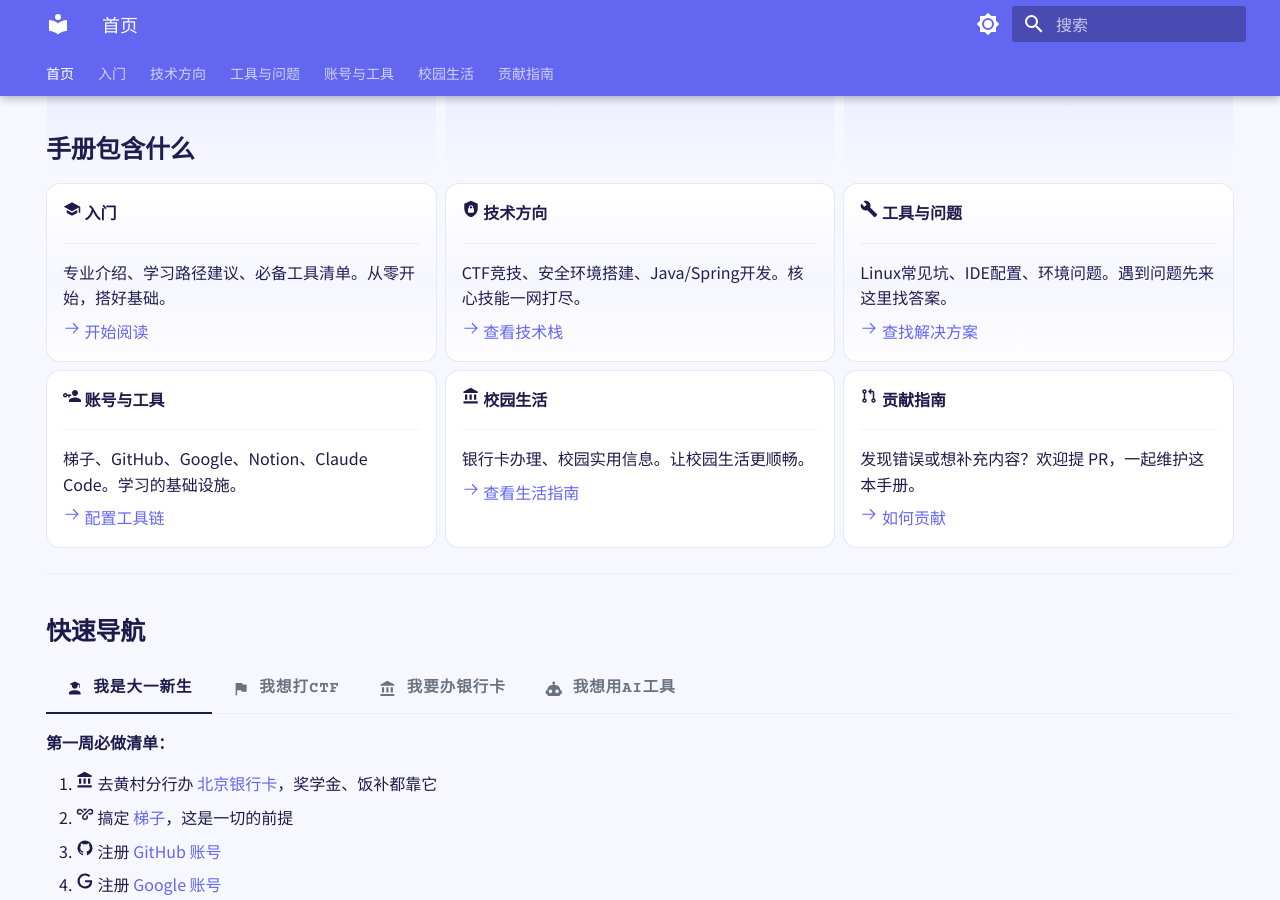
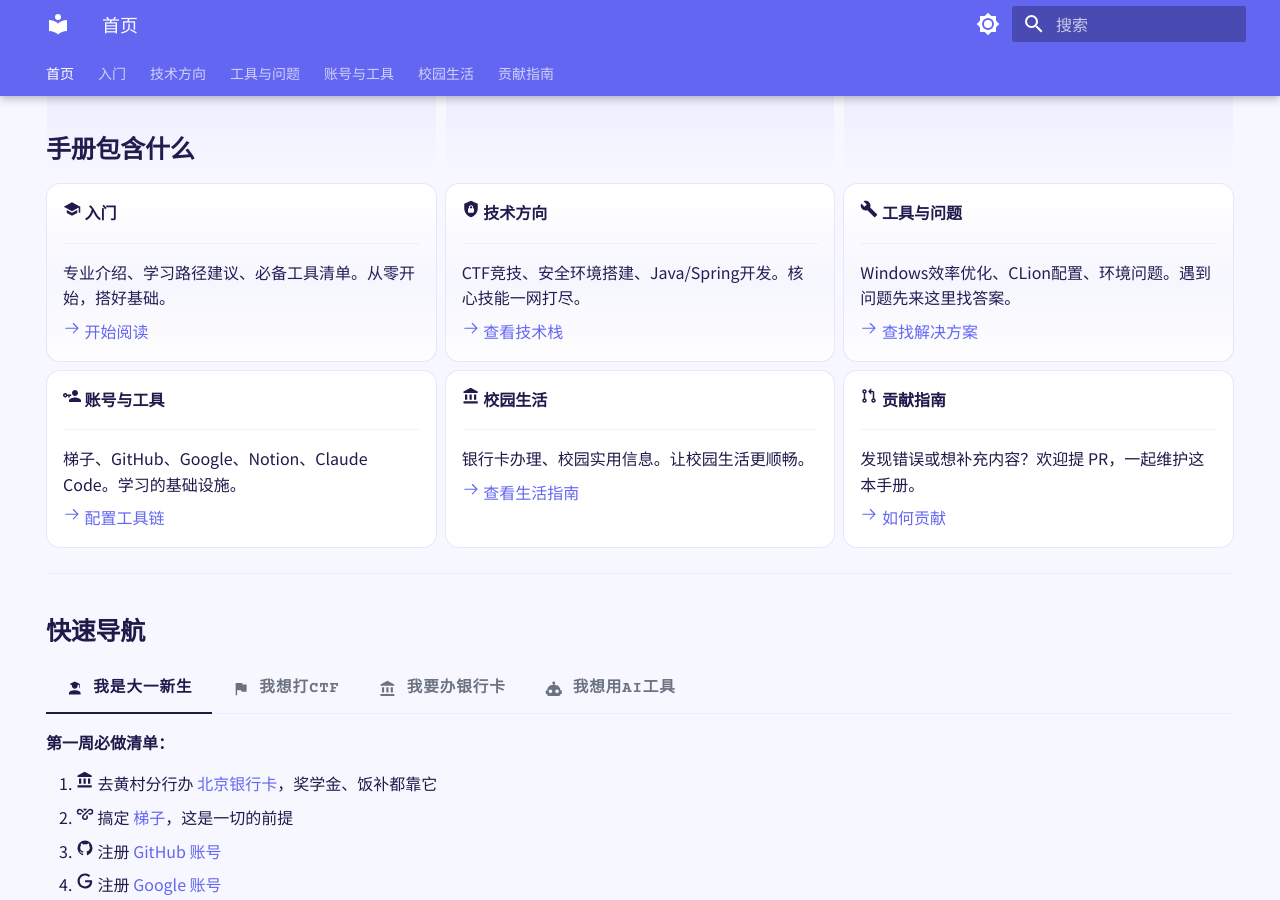
Before and after one commit to starnotes-xj/SurviveBIGCManual, an MkDocs documentation site: the page built from docs/index.md, in a window 1280 px wide and 900 px high, scrolled down 682 px. Built offline with MkDocs 1.6.1 and Material for MkDocs 9.7.7, drawn with Linux system fonts in a browser that asks for light colours.

Commit message:
docs: 更新首页快速导航
- 工具与问题卡片描述改为 Windows效率优化、CLion配置
- AI工具标签页补充订阅方案和 Cowork RPC 修复链接

Co-Authored-By: Claude Sonnet 4.6 <noreply@anthropic.com>

```diff
--- a/docs/index.md
+++ b/docs/index.md
@@ -52,7 +52,7 @@ hide:
 
     ---
 
-    Linux常见坑、IDE配置、环境问题。遇到问题先来这里找答案。
+    Windows效率优化、CLion配置、环境问题。遇到问题先来这里找答案。
 
     [:octicons-arrow-right-24: 查找解决方案](03-工具与问题/index.md)
 
```
Also changed, not shown: other parts of docs/index.md (+2 -0 lines).
